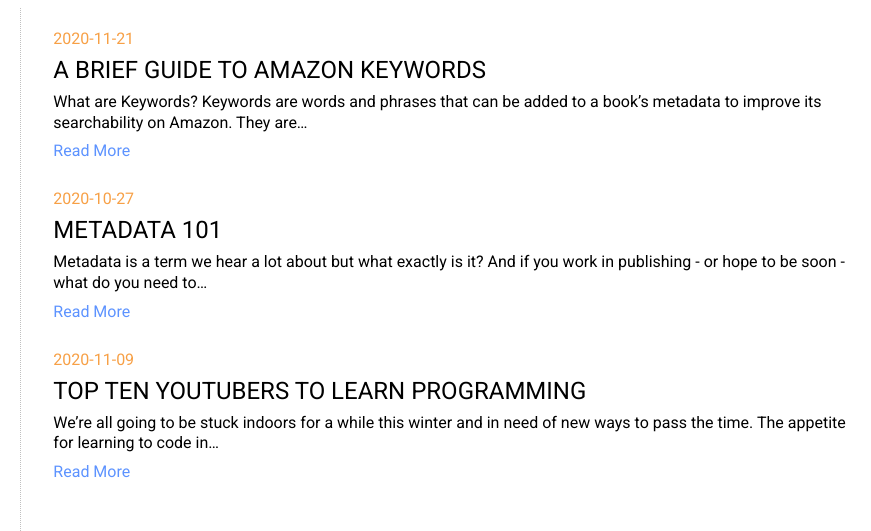
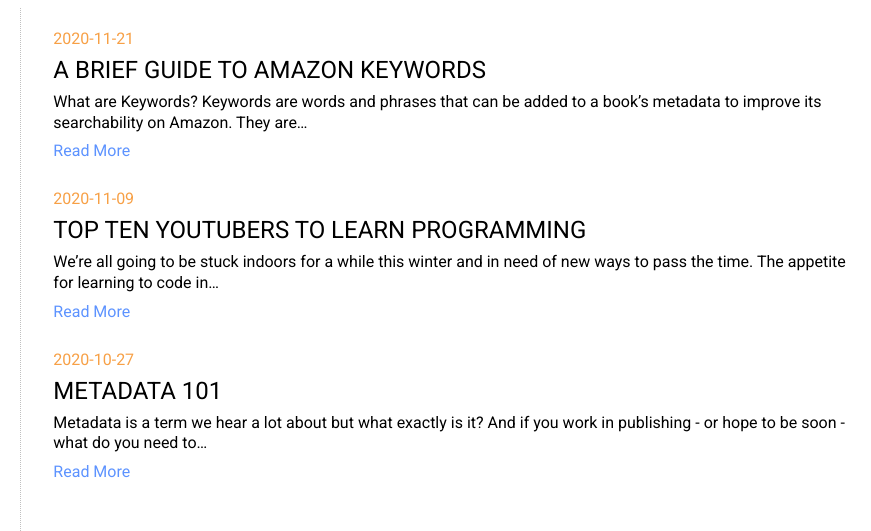
Before and after one commit to Moggach/my-blog-site, a Gatsby site: page / in a window 1280 px wide. Shown: the top 531 px of the page, 409-1280 px from the left. Built offline with nearby package versions, Linux system fonts and the light colour scheme; Gatsby itself is replaced by a stand-in of ours.

Commit message:
sort blog posts descending

```diff
--- a/src/components/bloglist.js
+++ b/src/components/bloglist.js
@@ -6,8 +6,8 @@ import { Link } from "gatsby"
 
 const BlogList = () => {
     const data = useStaticQuery(graphql`
-    query {
-      allMarkdownRemark {
+    {
+      allMarkdownRemark(sort: {fields: frontmatter___date, order: DESC}) {
         edges {
           node {
             fields {
@@ -17,7 +17,7 @@ const BlogList = () => {
               date
               title
             }
-           excerpt
+            excerpt
           }
         }
       }
```
